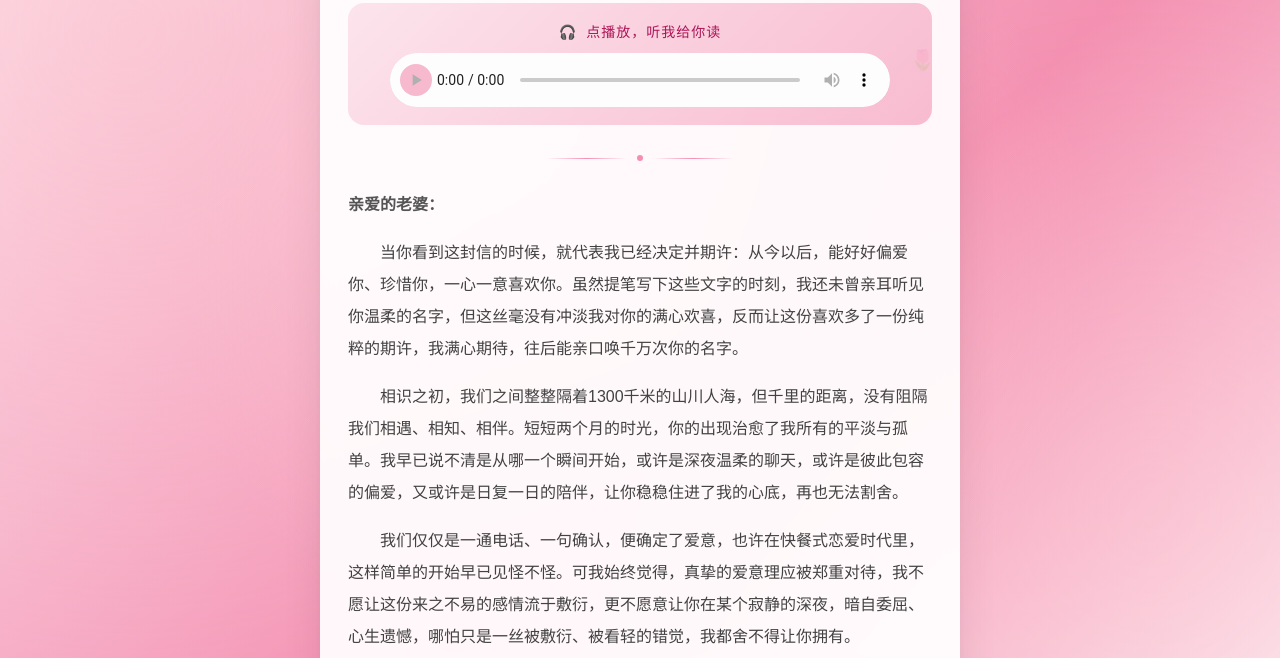
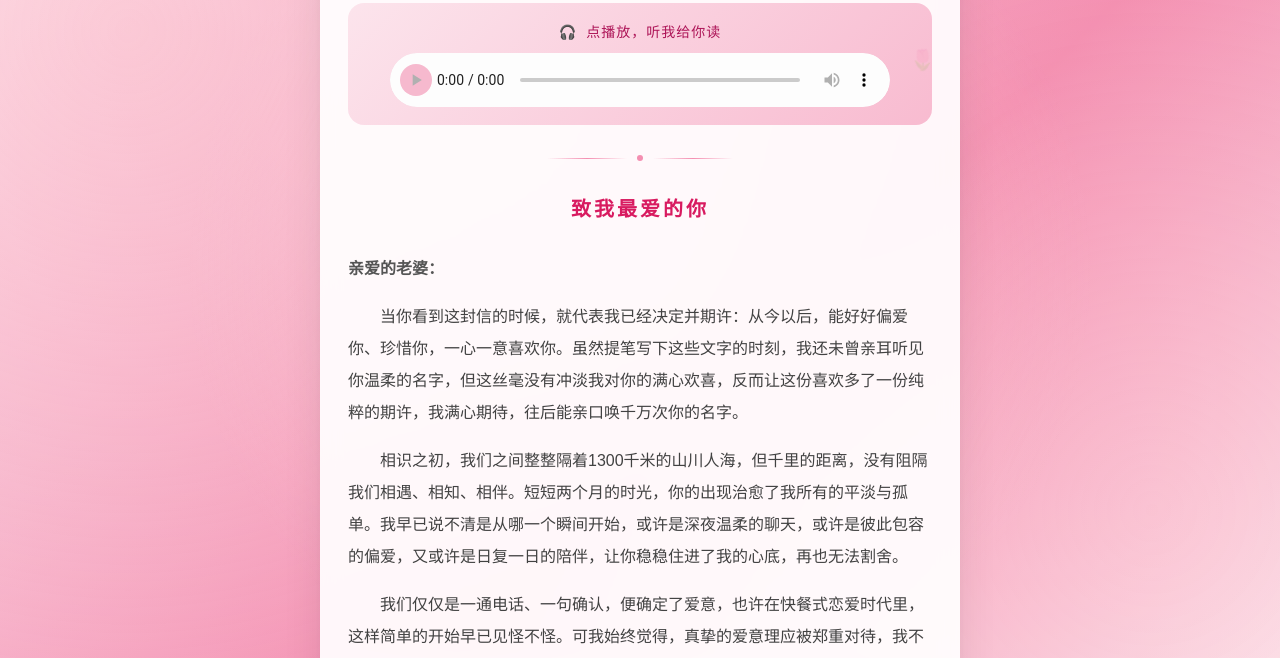
Before and after one commit to liam1061/love-letter, a plain HTML site: page index.html in a window 1280 px wide. Shown: the part 130-788 px from the top of the page. Drawn offline with Linux system fonts and the light colour scheme.

Commit message:
添加开篇：致我最爱的你

```diff
--- a/index.html
+++ b/index.html
@@ -165,6 +165,15 @@
     text-indent: 2em;
     margin-bottom: 16px;
   }
+  .letter-body .dedication {
+    text-indent: 0;
+    text-align: center;
+    font-size: 20px;
+    font-weight: 700;
+    color: #d81b60;
+    margin-bottom: 24px;
+    letter-spacing: 3px;
+  }
   .letter-body .salutation {
     text-indent: 0;
     font-weight: 600;
@@ -244,6 +253,7 @@
 
     <!-- 情书正文 -->
     <div class="letter-body">
+      <p class="dedication">致我最爱的你</p>
       <p class="salutation">亲爱的老婆：</p>
       <p>当你看到这封信的时候，就代表我已经决定并期许：从今以后，能好好偏爱你、珍惜你，一心一意喜欢你。虽然提笔写下这些文字的时刻，我还未曾亲耳听见你温柔的名字，但这丝毫没有冲淡我对你的满心欢喜，反而让这份喜欢多了一份纯粹的期许，我满心期待，往后能亲口唤千万次你的名字。</p>
       <p>相识之初，我们之间整整隔着1300千米的山川人海，但千里的距离，没有阻隔我们相遇、相知、相伴。短短两个月的时光，你的出现治愈了我所有的平淡与孤单。我早已说不清是从哪一个瞬间开始，或许是深夜温柔的聊天，或许是彼此包容的偏爱，又或许是日复一日的陪伴，让你稳稳住进了我的心底，再也无法割舍。</p>
```
